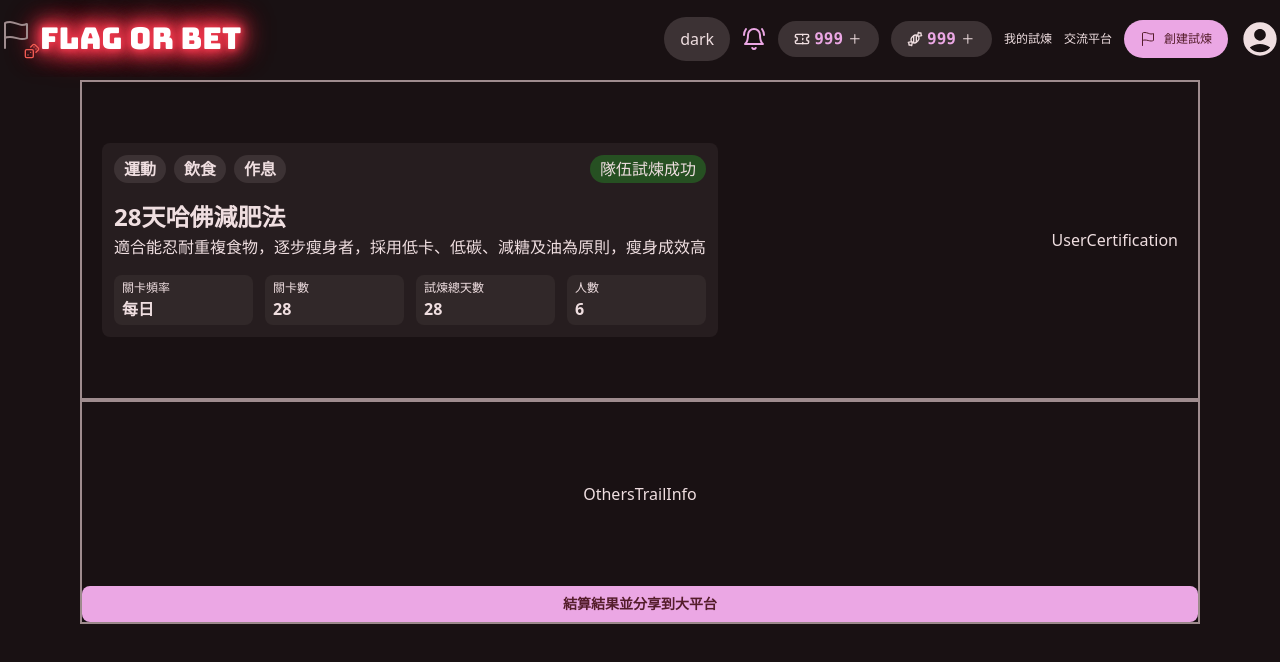
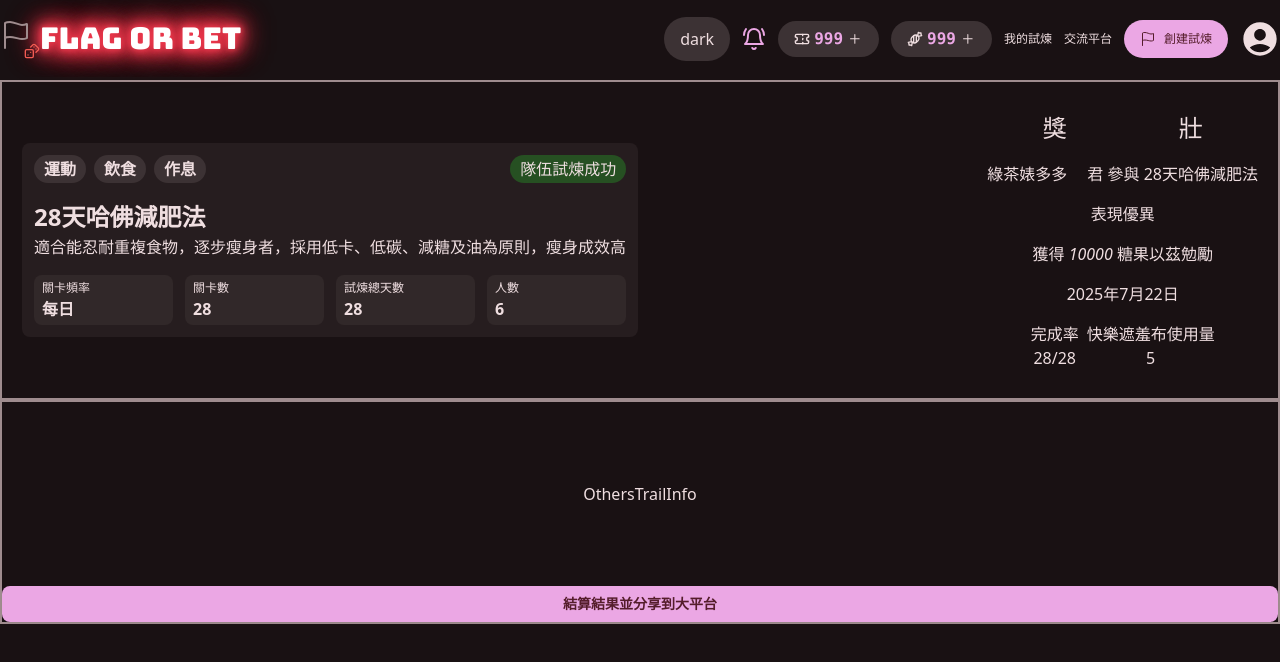
Before and after one commit to TooruTW/GoBetGoal, a React (Vite) app: page /trial-complete in a window 1280 px wide. Shown: the top 662 px of the page. Built offline with nearby package versions, Linux system fonts and the light colour scheme.

Commit message:
feat(MyTrialInfo):add certification and pull in img component

```diff
--- a/src/components/pages/TrialComplete/components/MyTrialInfo.tsx
+++ b/src/components/pages/TrialComplete/components/MyTrialInfo.tsx
@@ -1,23 +1,10 @@
 import TrialBriefInfo from "./TrialBriefInfo";
 import UserCertification from "./UserCertification";
-import { useSelector } from "react-redux";
-import { RootState } from "@/store";
 
 export default function MyTrialInfo() {
-  const userImg = useSelector((state: RootState) => state.account.charactor_img_link);
   return (
-    <div className="flex justify-between w-full max-h-80 h-full border-b-4 border-schema-outline px-5 items-center">
+    <div className="flex justify-between w-full max-h-80 h-full border-b-4 border-schema-outline px-5 items-center gap-4">
       <TrialBriefInfo />
-      <div
-        className="w-80 h-80 "
-        style={{
-          backgroundImage: `url(${userImg})`,
-          backgroundSize: "125%",
-          backgroundPosition: "top",
-          backgroundRepeat: "no-repeat",
-        }}
-      >
-      </div>
       <UserCertification />
     </div>
   );
--- a/src/components/pages/TrialComplete/components/TrialBriefInfo.tsx
+++ b/src/components/pages/TrialComplete/components/TrialBriefInfo.tsx
@@ -1,6 +1,6 @@
 export default function TrialBriefInfo() {
   return (
-    <div className="bg-schema-surface-container p-3 rounded-md flex flex-col gap-4">
+    <div className="bg-schema-surface-container p-3 rounded-md flex flex-col gap-4 w-full">
       <div className="flex justify-between items-center ">
         <ul className="flex gap-2 text-p font-bold text-schema-on-surface">
           <li className=" rounded-full bg-schema-surface-container-highest px-2.5 py-0.5">
@@ -27,19 +27,19 @@ export default function TrialBriefInfo() {
         </p>
       </div>
       <ul className="flex justify-between gap-3 text-label">
-        <li className="bg-schema-surface-container-high rounded-md px-2 py-1 w-full min-w-22">
+        <li className="bg-schema-surface-container-high rounded-md px-2 py-1 w-full">
           <p className="text-nowrap">關卡頻率</p>
           <p className="text-p font-bold">每日</p>
         </li>
-        <li className="bg-schema-surface-container-high rounded-md px-2 py-1 w-full min-w-22">
+        <li className="bg-schema-surface-container-high rounded-md px-2 py-1 w-full">
           <p className="text-nowrap">關卡數</p>
           <p className="text-p font-bold">28</p>
         </li>
-        <li className="bg-schema-surface-container-high rounded-md px-2 py-1 w-full min-w-22">
+        <li className="bg-schema-surface-container-high rounded-md px-2 py-1 w-full">
           <p className="text-nowrap">試煉總天數</p>
           <p className="text-p font-bold">28</p>
         </li>
-        <li className="bg-schema-surface-container-high rounded-md px-2 py-1 w-full min-w-22">
+        <li className="bg-schema-surface-container-high rounded-md px-2 py-1 w-full">
           <p className="text-nowrap">人數</p>
           <p className="text-p font-bold">6</p>
         </li>
--- a/src/components/pages/TrialComplete/components/UserCertification.tsx
+++ b/src/components/pages/TrialComplete/components/UserCertification.tsx
@@ -1,3 +1,57 @@
+import { useSelector } from "react-redux";
+import { RootState } from "@/store";
+
 export default function UserCertification() {
-  return <div>UserCertification</div>;
+  const userImg = useSelector(
+    (state: RootState) => state.account.charactor_img_link
+  );
+
+  return (
+    <div className="w-full flex gap-4 items-center justify-end">
+      <div
+        className="w-60 h-80"
+        style={{
+          backgroundImage: `url(${userImg})`,
+          backgroundSize: "125%",
+          backgroundPosition: "top",
+          backgroundRepeat: "no-repeat",
+        }}
+      ></div>
+
+      <div className="flex flex-col gap-4 items-center w-fit">
+        <h3 className="text-h3 w-40 flex justify-between">
+          <span>獎</span>
+          <span>壯</span>
+        </h3>
+        <p className="flex gap-5">
+          <span>綠茶婊多多</span>
+
+          <span>
+            <span>君 參與</span> 28天哈佛減肥法
+          </span>
+        </p>
+        <p>表現優異</p>
+        <p>
+          獲得 <span className="italic">10000</span> 糖果以茲勉勵
+        </p>
+        <p>
+          {new Date().toLocaleDateString("zh-TW", {
+            year: "numeric",
+            month: "long",
+            day: "numeric",
+          })}
+        </p>
+        <div className="flex items-center justify-center w-ful gap-2 text-center">
+          <div>
+            <p>完成率</p>
+            <p>28/28</p>
+          </div>
+          <div>
+            <p>快樂遮羞布使用量</p>
+            <p>5</p>
+          </div>
+        </div>
+      </div>
+    </div>
+  );
 }
--- a/src/components/pages/TrialComplete/index.tsx
+++ b/src/components/pages/TrialComplete/index.tsx
@@ -5,7 +5,7 @@ import OthersTrailInfo from "./components/OthersTrailInfo";
 export default function TrialComplete() {
   return (
     <div className="flex flex-col gap-6 items-center w-full">
-      <div className="flex flex-col gap-20 items-center max-w-280 w-full border-2 border-schema-outline">
+      <div className="flex flex-col gap-20 items-center max-w-400 w-full border-2 border-schema-outline">
         <MyTrialInfo />
         <OthersTrailInfo />
         <Button className="w-full rounded-md text-p font-bold text-schema-on-primary">結算結果並分享到大平台</Button>
```
